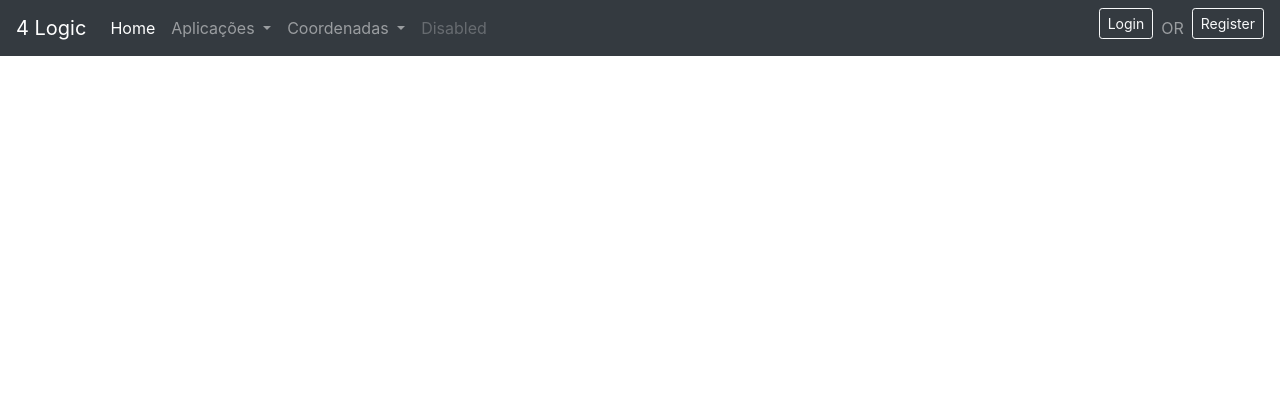
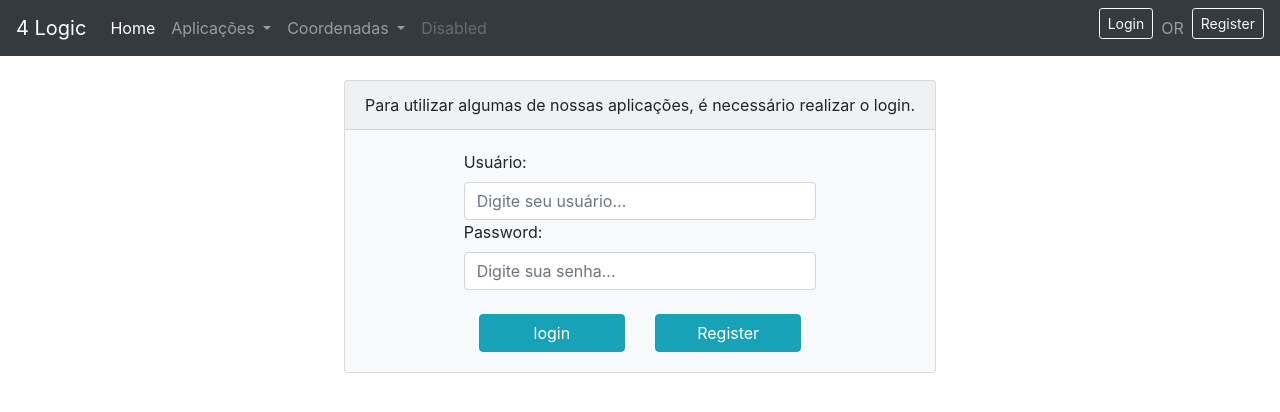
Before and after one commit to adaltopicotti/logic4, a Django app: page / in a window 1280 px wide. Shown: the top 412 px of the page. Run offline with Django 3.2, Linux system fonts and the light colour scheme; some libraries are stand-ins or nearby versions.

```diff
--- a/website/templates/registration/login.html
+++ b/website/templates/registration/login.html
@@ -1,4 +1,4 @@
-{% extends 'website/structure/base.html' %}
+
 
 {% block content %}
 
--- a/website/templates/website/structure/home.html
+++ b/website/templates/website/structure/home.html
@@ -2,7 +2,25 @@
 
 {% block content %}
 
-{% if user.is_authenticated %}
-
-{% endif %}
+<div class="row justify-content-center fixed-bottom">
+  <div class="container">
+    <script async src="//pagead2.googlesyndication.com/pagead/js/adsbygoogle.js"></script>
+      <!-- 4logc_main_botton -->
+      <ins class="adsbygoogle"
+           style="display:block"
+           data-ad-client="ca-pub-4456878218517382"
+           data-ad-slot="6955020624"
+           data-ad-format="auto"></ins>
+      <script>
+      (adsbygoogle = window.adsbygoogle || []).push({});
+      </script>
+  </div>
+</div>
+<div class="container fixed-midle">
+  <div class="row justify-content-center">
+    <div class="col align-self-center">
+     {% include 'registration/login.html' %}
+    </div>
+  </div>
+</div>
 {% endblock %}
```
